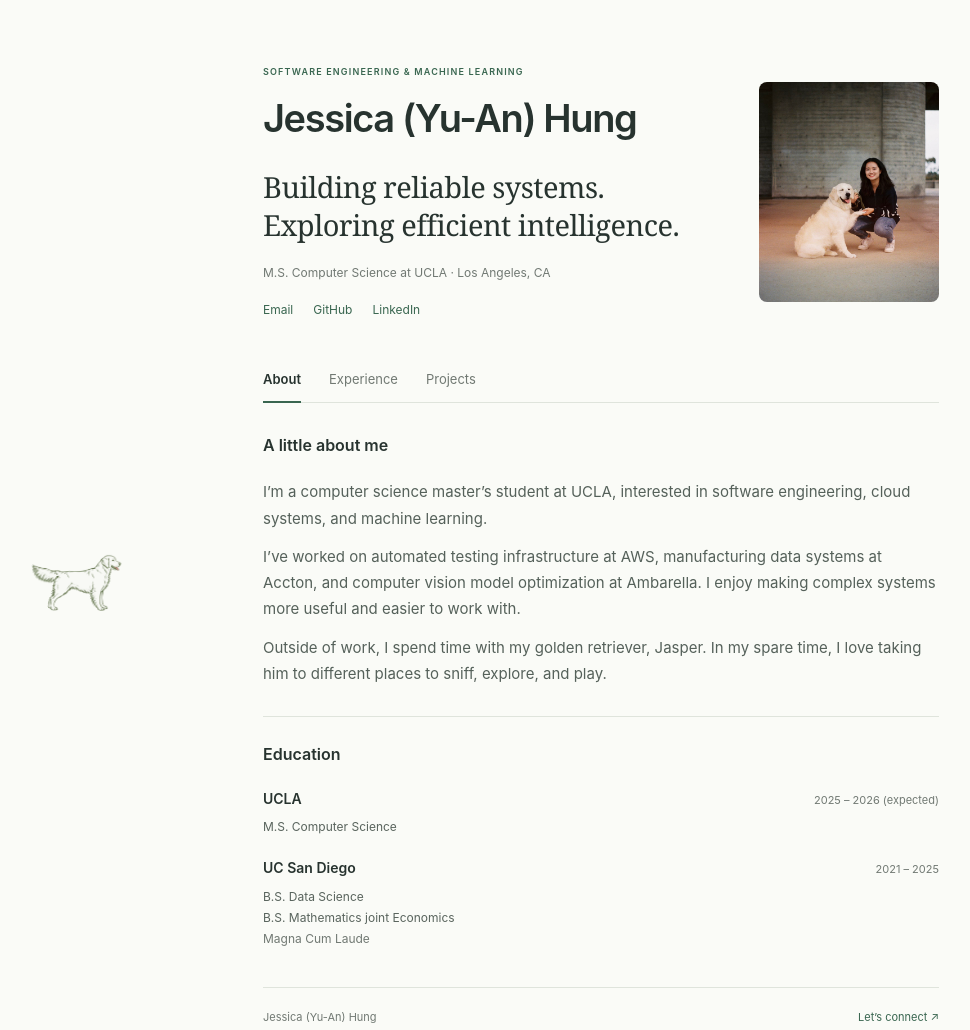
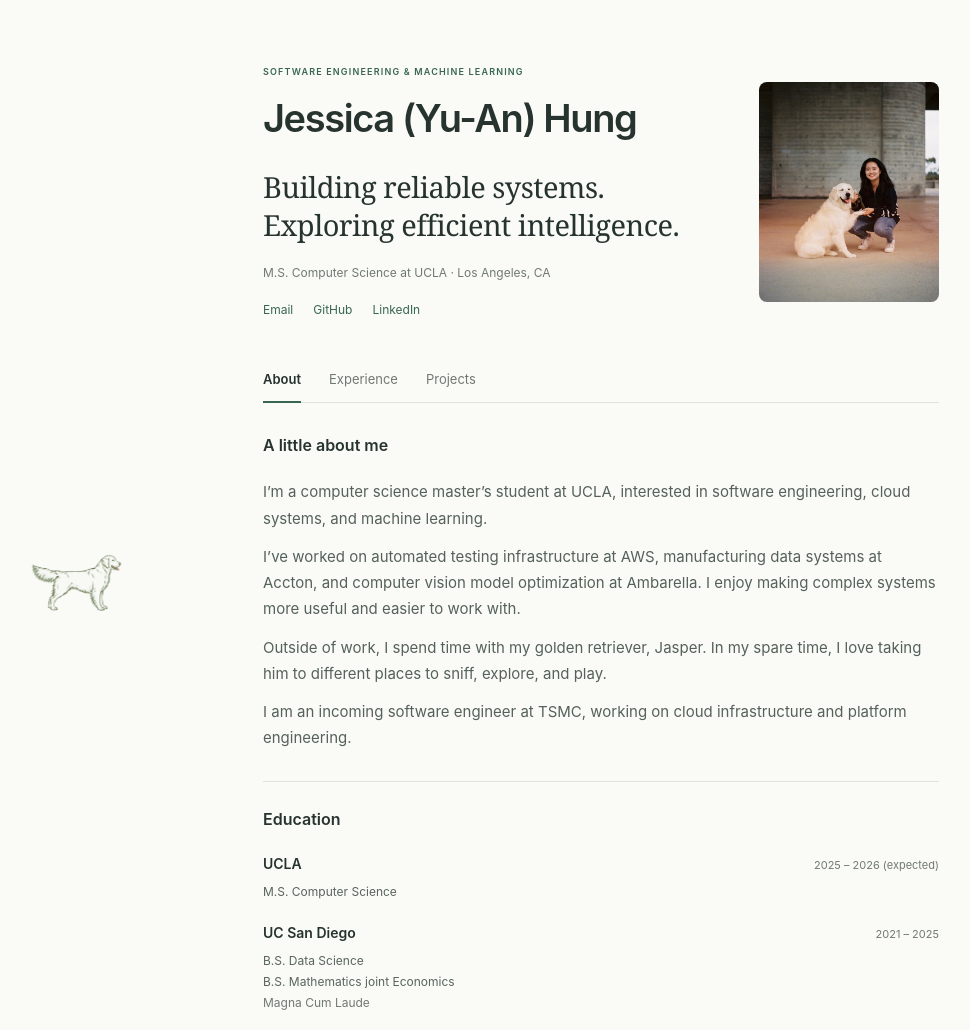
Before and after one commit to JessHung323/JessHung323.github.io, a plain HTML site: page index.html in a window 1280 px wide. Shown: the top 1030 px of the page, without its empty margins (39-1009 px from the left). Drawn offline with Linux system fonts and the light colour scheme.

Commit message:
add updates

```diff
--- a/index.html
+++ b/index.html
@@ -29,6 +29,7 @@
 <p>I’m a computer science master’s student at UCLA, interested in software engineering, cloud systems, and machine learning.</p>
 <p>I’ve worked on automated testing infrastructure at AWS, manufacturing data systems at Accton, and computer vision model optimization at Ambarella. I enjoy making complex systems more useful and easier to work with.</p>
 <p>Outside of work, I spend time with my golden retriever, Jasper. In my spare time, I love taking him to different places to sniff, explore, and play.</p>
+<p>I am an incoming software engineer at TSMC, working on cloud infrastructure and platform engineering.</p>
 <div class="education">
 <h2>Education</h2>
 <article><div class="row"><h3>UCLA</h3><span>2025 – 2026 (expected)</span></div><p>M.S. Computer Science</p></article>
```
Also changed, not shown: 1 other file.
